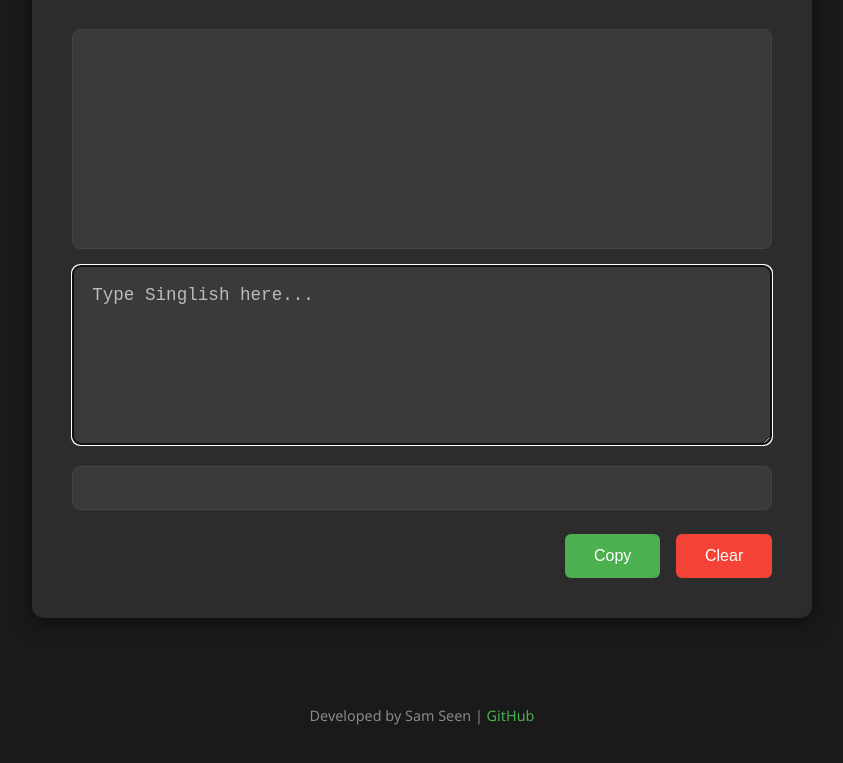
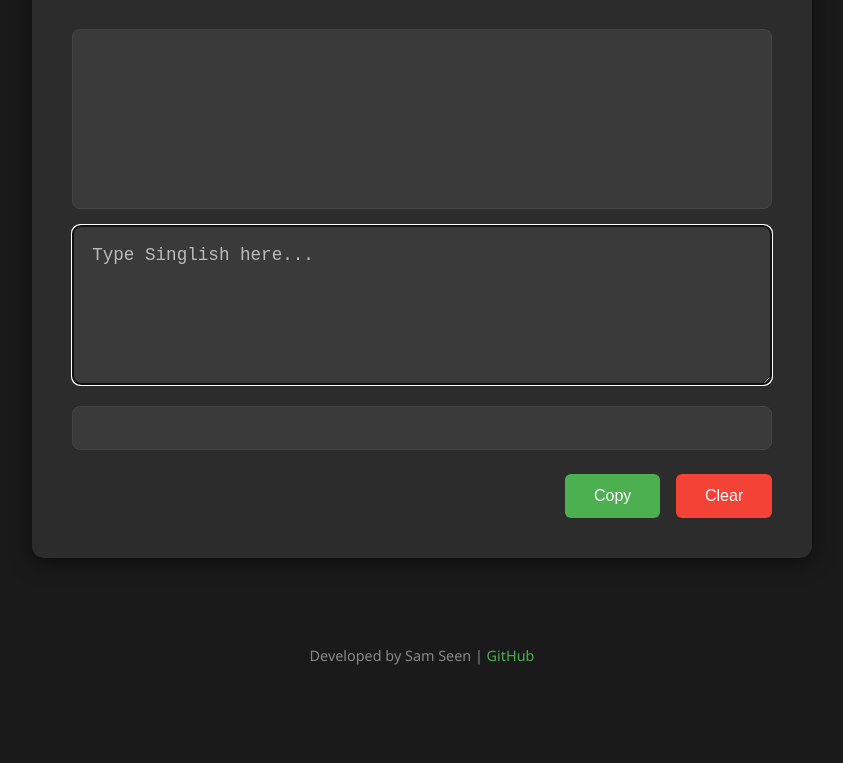
Before and after one commit to MrSamSeen/SinhalaUnicode, a plain HTML site: page index.html in a window 1280 px wide. Shown: the part 135-898 px from the top of the page, without its empty margins (218-1061 px from the left). After the commit the page ends 858 px from the top, so only its background shows below. Drawn offline with Linux system fonts and the light colour scheme.

Commit message:
added more awesomeness

```diff
--- a/style.css
+++ b/style.css
@@ -32,7 +32,7 @@ h1 {
 
 textarea {
     width: 100%;
-    height: 180px; /* Increased height */
+    height: 160px; /* Increased height */
     padding: 1.2rem; /* Increased padding */
     border: 1px solid #444; /* Darker border */
     border-radius: 8px; /* More rounded corners */
@@ -53,7 +53,7 @@ textarea::placeholder {
     padding: 1.2rem; /* Increased padding */
     border: 1px solid #444; /* Darker border */
     border-radius: 8px; /* More rounded corners */
-    min-height: 180px; /* Increased min-height */
+    min-height: 140px; /* Increased min-height */
     background-color: #3a3a3a; /* Dark background for output */
     color: #e0e0e0; /* Light text */
     font-size: 1.3rem; /* Larger font */
```
